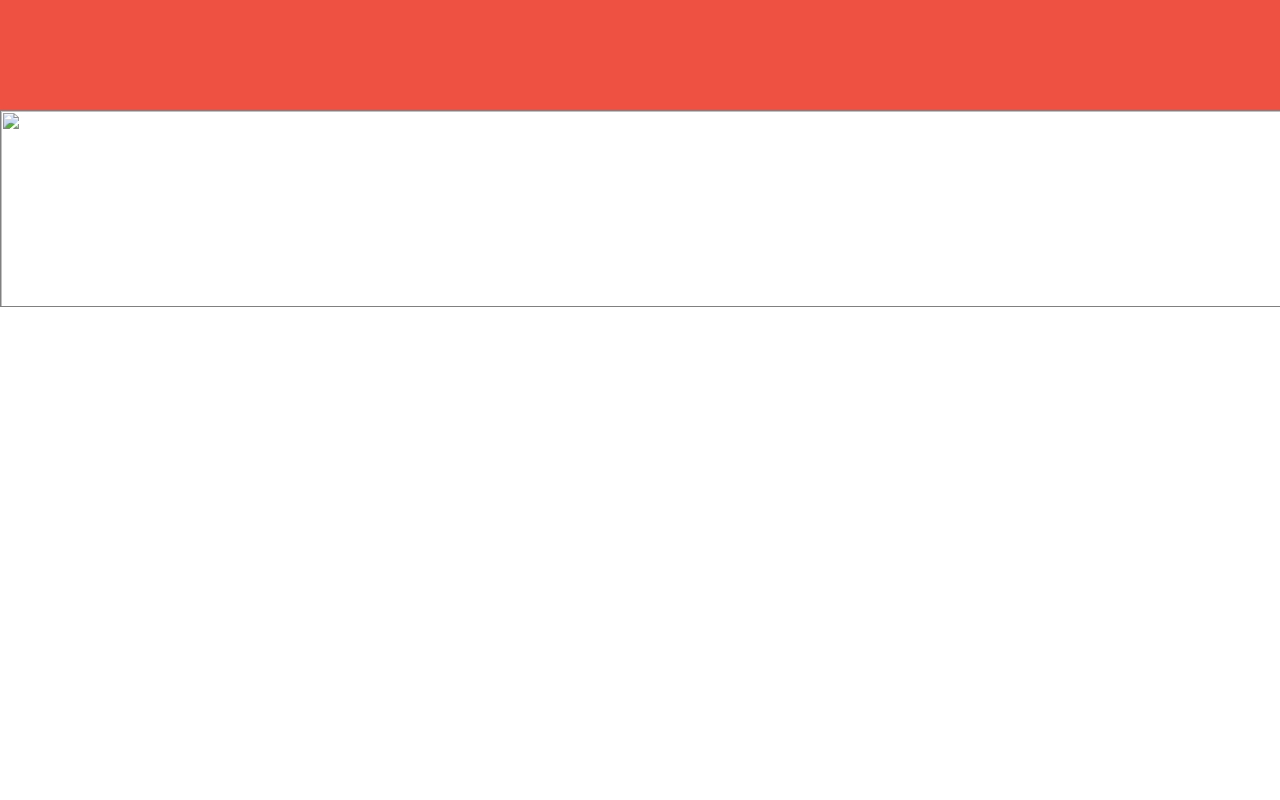
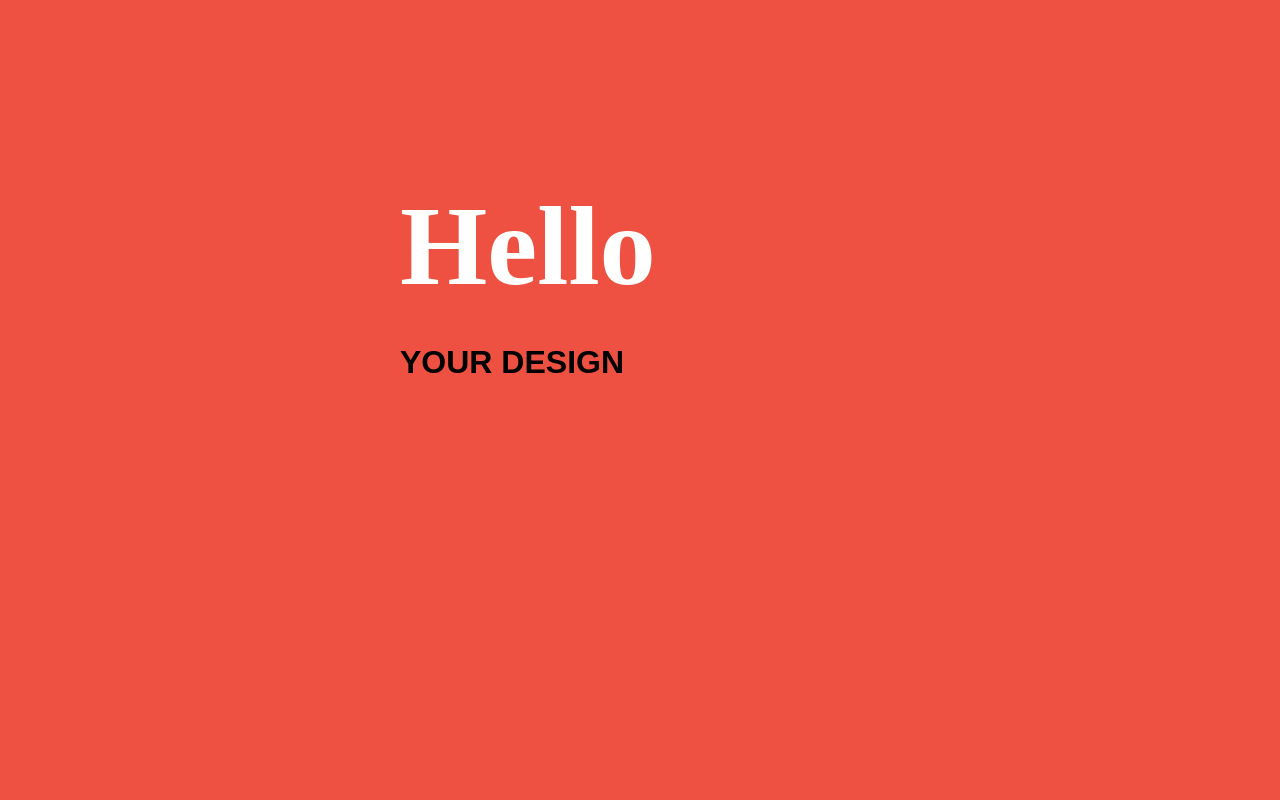
Before and after one commit to eiwzaza/Project-geminine, a plain HTML site: page index.html in a window 1280 px wide. Shown: the top 800 px of the page. Drawn offline with Linux system fonts and the light colour scheme; a web font is replaced by a local one.

Commit message:
Add files via upload

```diff
--- a/index.html
+++ b/index.html
@@ -28,24 +28,23 @@
         <div class="container">
             <div class="hello"><h3>Hello</h3></div>
             <div class="shape_142-1">
+                <div class="shape_142-1-h11"><h1>YOUR DESIGN</h1></div>
+            </div>
                 <div class="vector1"><img src="/img/Vector (Stroke).png" alt=""></div>
                 <div class="vector2"><img src="/img/shape_142 1.png" alt=""></div>
-                <div class="shape_142-1-h11"><h1>YOUR DESIGN</h1></div>
-            </div>
             <div class="businessmen work creatively 1">
-                <div><img src="/img/Businessman work creatively 1.png" alt=""></div>
+                <img src="/img/Businessman work creatively 1.png" alt="">
             </div>
             <div class="shape_142-h12"><h1>OUR SOLUTIONS</h1></div>
-            <div class="h1-rev-img-1 1"><img src="/img/h1-rev-img-1 1.png" alt=""></div>
-            <div class="frame449">
-                <a href=""><img src="/img/Frame 449.png" alt=""></a>
-                <a href=""><img src="/img/Ellipse 2.png" alt=""></a>
-            </div>
+                <div class="h1-rev-img-1 1"><img src="/img/h1-rev-img-1 1.png" alt=""></div>
+                     <div class="frame449">
+                        <a href=""><img src="/img/Frame 449.png" alt=""></a>
+                        <a href=""><img src="/img/Ellipse 2.png" alt=""></a>
+                    </div>
         </div>
     </div>
-    <div class="divider"><img src="/img/divider.png" alt=""></div>
-<!--_____________________________________________-->
-
+    <div class="divider">
+        <img src="/img/divider.png" alt=""></div>
     <div class="frame459">
         <img class="group1" src="/img/Group (1).png" alt="">
     <div class="frame458">
--- a/style.css
+++ b/style.css
@@ -13,7 +13,6 @@
 body {
     font-family: 'LINE Seed Sans TH', sans-serif;
 }
-
 
 
 .navbar_desktop {
@@ -85,31 +84,33 @@ body {
     height: 48px;
 }
 .banner {
+    width: 1920px;
+    height: 840px;
     background-color: #ee5142;
-    width: 1920px;
 }
 
-.shape_142-1 .vector1{
-    /* Vector (Stroke) */
+.hello {
     position: absolute;
-    left: 20.21%;
-    right: 65.94%;
-    top: 20.71%;
-    bottom: 63.45%;
-
+    width: 217px;
+    height: 152px;
+    left: 400px;
+    top: 170px;
+    font-size: 250;
+    font-size: 96px;
+    line-height: 152px;
 }
-.shape_142-1 .vector2 {
+.shape_142-1-h11{
     position: absolute;
-    left: 40.21%;
-    right: 65.94%;
-    top: 35.71%;
-    bottom: 63.45%;
+    width: 872px;
+    height: 154px;
+    left: 400px;
+    top: 344px;
 }
 
 .divider img{
     width: 1920px;
     height: 197px;
-    border: 1px solid gray;
+
 }
 
 .frame449 {
@@ -119,7 +120,6 @@ body {
     height: 103.85px;
     left: 1023.1px;
     top: 600px;
-    border: 1.5px solid #FFFFFF;
     transform: rotate(0deg);
     }
 /* ___________________________________________ */
@@ -137,7 +137,7 @@ body {
     height: 795.72px;
     left: 0px;
     top: 875px;
-    border: 1px solid green;
+
 }
 .group1 {
     position: absolute;
```
